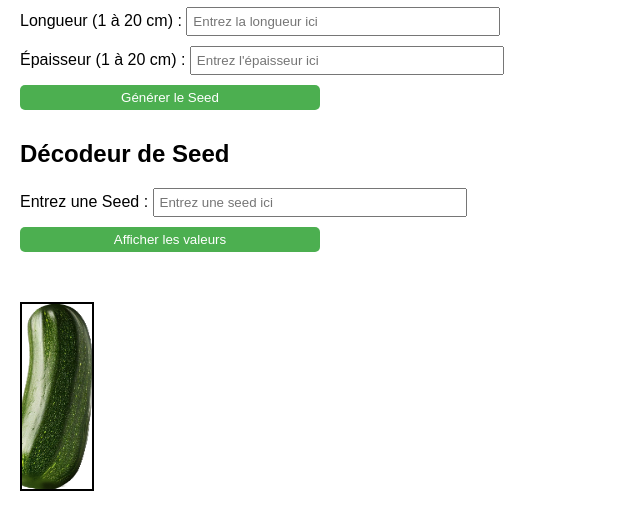
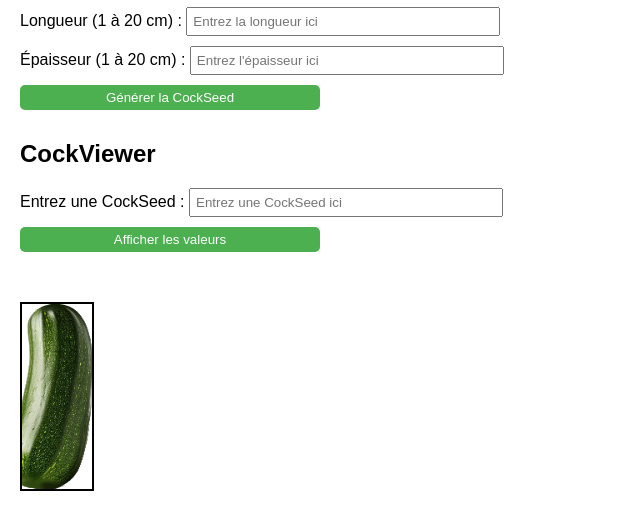
Before and after one commit to Hecker1825/cockseed, a plain HTML site: page index.html in a window 1280 px wide. Shown: the part 196-726 px from the top of the page, without its empty margins (0-640 px from the left). Drawn offline with Linux system fonts and the light colour scheme.

Commit message:
Update index.html

```diff
--- a/index.html
+++ b/index.html
@@ -3,7 +3,7 @@
 <head>
     <meta charset="UTF-8">
     <meta name="viewport" content="width=device-width, initial-scale=1.0">
-    <title>Générateur et Décodeur de Seed</title>
+    <title>Générateur et Décodeur de Paff</title>
     <style>
         body {
             font-family: Arial, sans-serif;
@@ -49,13 +49,13 @@
     <label for="epaisseur">Épaisseur (1 à 20 cm) :</label>
     <input type="text" id="epaisseur" placeholder="Entrez l'épaisseur ici"><br>
 
-    <button onclick="genererSeed()">Générer le Seed</button>
+    <button onclick="genererSeed()">Générer la CockSeed</button>
     <div class="resultat" id="resultat"></div>
 
     <!-- Section pour reconvertir une seed -->
-    <h2>Décodeur de Seed</h2>
-    <label for="seed">Entrez une Seed :</label>
-    <input type="text" id="seed" placeholder="Entrez une seed ici"><br>
+    <h2>CockViewer</h2>
+    <label for="seed">Entrez une CockSeed :</label>
+    <input type="text" id="seed" placeholder="Entrez une CockSeed ici"><br>
 
     <button onclick="decrypterSeed()">Afficher les valeurs</button>
     <div class="resultat" id="valeursOriginales"></div>
@@ -90,7 +90,7 @@
                 seed = "0" + seed;
             }
 
-            document.getElementById('resultat').textContent = `Le seed généré est : ${seed}`;
+            document.getElementById('resultat').textContent = `La CockSeed généré est : ${seed}`;
         }
 
         // Fonction pour décrypter une seed
@@ -117,7 +117,7 @@
                 epaisseur < 1 || epaisseur > 20
             ) {
                 document.getElementById('valeursOriginales').textContent =
-                    "Impossible d'afficher les valeurs : seed invalide.";
+                    "Impossible d'afficher les valeurs : CockSeed invalide.";
                 return;
             }
 
```
